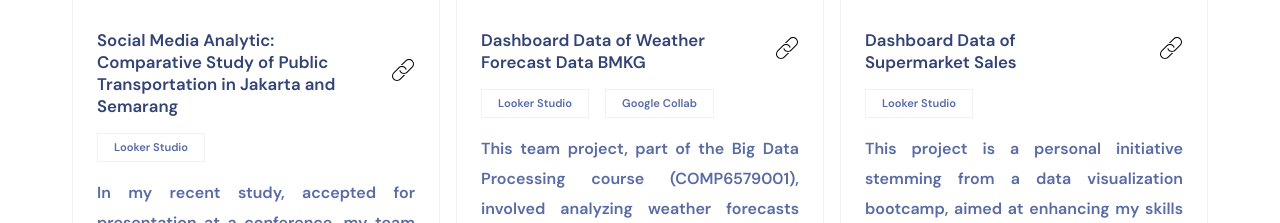
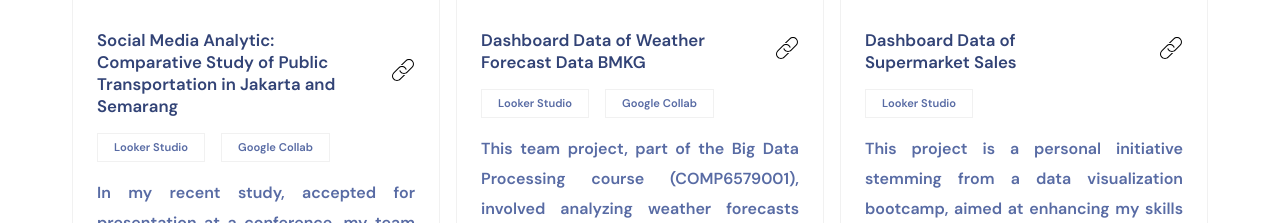
Before and after one commit to jesslynhh/JH_Portofolio, a plain HTML site: page index.html in a window 1280 px wide. Shown: the part 2861-3084 px from the top of the page. Drawn offline with Linux system fonts and the light colour scheme.

Commit message:
add elements

```diff
--- a/index.html
+++ b/index.html
@@ -179,6 +179,7 @@
 
                         <div class="portofolio-tags">
                             <div>Looker Studio</div>
+                            <div>Google Collab</div>
                         </div>
 
                         <p>In my recent study, accepted for presentation at a conference, my team developed a dashboard to analyze public sentiment towards public transportation services in Jakarta and Semarang, focusing on Transjakarta and Trans Semarang, using social media data. By integrating BERTopic and sentiment classification models, the dashboard provides insights into sentiment trends, key topics, and tweet distributions. The study revealed that public sentiment towards Trans Semarang was more positive compared to Transjakarta, with the system achieving strong performance metrics, including a sentiment classification accuracy of 78% and high user satisfaction. My contributions included developing the dashboard, conducting literature review research, and co-authoring the research paper.</p>
```
